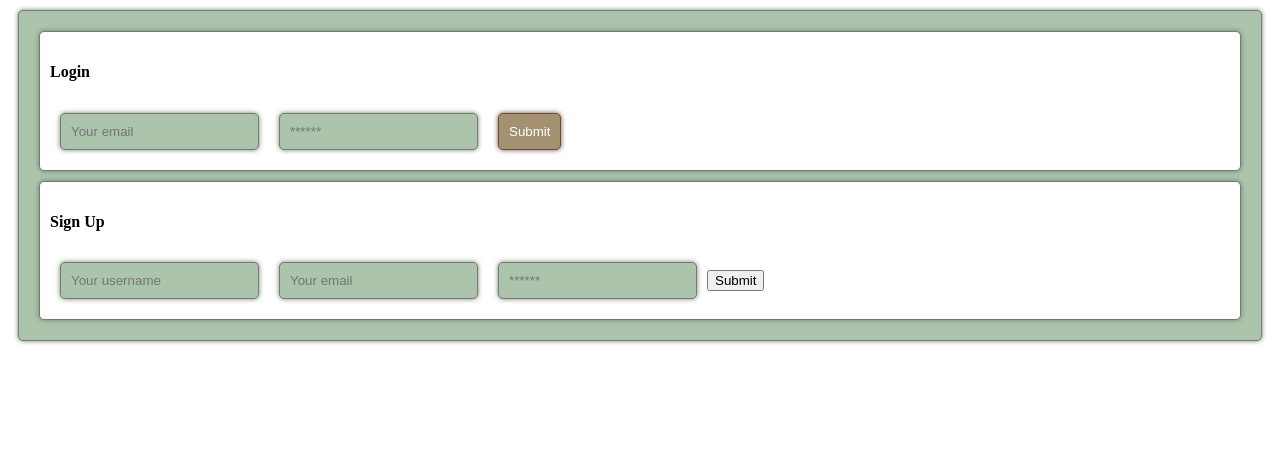
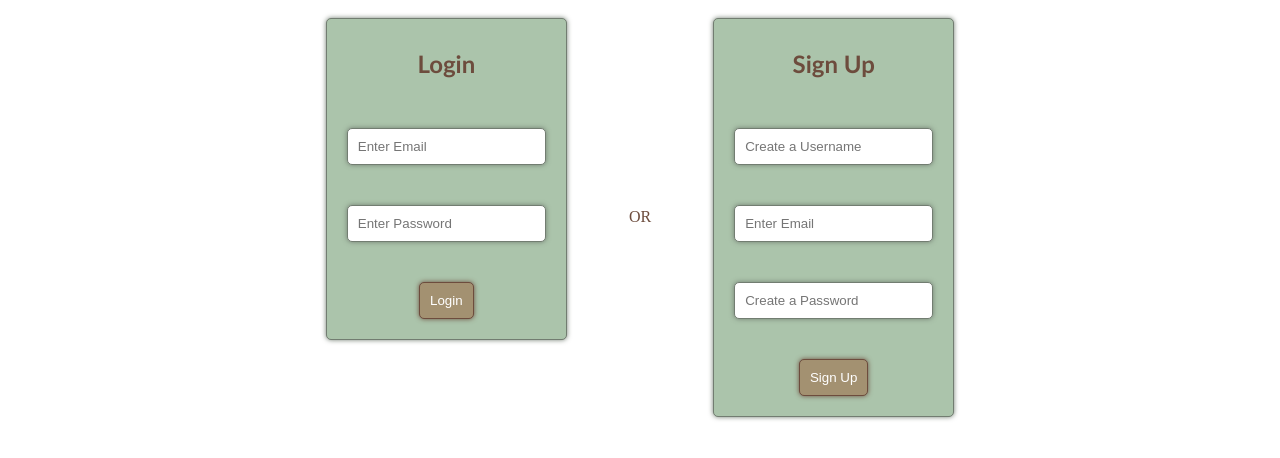
Before and after one commit to nava003/The_Hobby_House, a React (Vite) app in the folder client/: page /login in a window 1280 px wide. Shown: the top 458 px of the page. Built offline with nearby package versions, Linux system fonts and the light colour scheme.

Commit message:
login styling

```diff
--- a/client/src/components/LoginForm/index.jsx
+++ b/client/src/components/LoginForm/index.jsx
@@ -1,12 +1,12 @@
-import { useState } from 'react';
-import { Link } from 'react-router-dom';
-import { useMutation } from '@apollo/client';
-import { LOGIN_USER } from '../../utils/mutations.js';
+import { useState } from "react";
+import { Link } from "react-router-dom";
+import { useMutation } from "@apollo/client";
+import { LOGIN_USER } from "../../utils/mutations.js";
 
-import Auth from '../../utils/auth.js';
+import Auth from "../../utils/auth.js";
 
 const Login = (props) => {
-  const [formState, setFormState] = useState({ email: '', password: '' });
+  const [formState, setFormState] = useState({ email: "", password: "" });
   const [login, { error, data }] = useMutation(LOGIN_USER);
 
   // update state based on form input changes
@@ -35,25 +35,25 @@ const Login = (props) => {
 
     // clear form values
     setFormState({
-      email: '',
-      password: '',
+      email: "",
+      password: "",
     });
   };
 
   return (
     <main className="">
-          <h4 className="">Login</h4>
-          <div className="">
+      {/* <h4 className="center">Login</h4> */}
+      <div className="flexCol">
         {data ? (
           <p>
-                Success! You may now head{' '}
-                <Link to="/">back to the homepage.</Link>
+            Success! You may now head <Link to="/">back to the homepage.</Link>
           </p>
         ) : (
-              <form onSubmit={handleFormSubmit}>
+          <form className="flexCol card" onSubmit={handleFormSubmit}>
+            <h2 className="center">Login</h2>
             <input
               className="form-input"
-                  placeholder="Your email"
+              placeholder="Enter Email"
               name="email"
               type="email"
               value={formState.email}
@@ -61,7 +61,7 @@ const Login = (props) => {
             />
             <input
               className="form-input"
-                  placeholder="******"
+              placeholder="Enter Password"
               name="password"
               type="password"
               value={formState.password}
@@ -69,19 +69,15 @@ const Login = (props) => {
             />
             <button
               className="button"
-                  style={{ cursor: 'pointer' }}
+              style={{ cursor: "pointer" }}
               type="submit"
             >
-                  Submit
+              Login
             </button>
           </form>
         )}
 
-            {error && (
-              <div className="">
-                {error.message}
-              </div>
-            )}
+        {error && <div className="">{error.message}</div>}
       </div>
     </main>
   );
--- a/client/src/components/SignupForm/index.jsx
+++ b/client/src/components/SignupForm/index.jsx
@@ -40,20 +40,20 @@ const Signup = () => {
 
   return (
     <main className="">
-      <div className="">
-        <div className="">
-          <h4 className="">Sign Up</h4>
-          <div className="">
+          {/* <h4 className="center">Sign Up</h4> */}
+          <div className="flexCol">
             {data ? (
               <p>
                 Success! You may now head{' '}
                 <Link to="/">back to the homepage.</Link>
               </p>
             ) : (
-              <form onSubmit={handleFormSubmit}>
+
+              <form className='flexCol card' onSubmit={handleFormSubmit}>
+                <h2 className="center">Sign Up</h2>
                 <input
                   className="form-input"
-                  placeholder="Your username"
+                  placeholder="Create a Username"
                   name="username"
                   type="text"
                   value={formState.name}
@@ -61,7 +61,7 @@ const Signup = () => {
                 />
                 <input
                   className="form-input"
-                  placeholder="Your email"
+                  placeholder="Enter Email"
                   name="email"
                   type="email"
                   value={formState.email}
@@ -69,30 +69,28 @@ const Signup = () => {
                 />
                 <input
                   className="form-input"
-                  placeholder="******"
+                  placeholder="Create a Password"
                   name="password"
                   type="password"
                   value={formState.password}
                   onChange={handleChange}
                 />
                 <button
-                  className=""
+                  className="button"
                   style={{ cursor: 'pointer' }}
                   type="submit"
                 >
-                  Submit
+                  Sign Up
                 </button>
               </form>
             )}
 
             {error && (
-              <div className="my-3 p-3 bg-danger text-white">
+              <div className="">
                 {error.message}
               </div>
             )}
           </div>
-        </div>
-      </div>
     </main>
   );
 };
--- a/client/src/main.css
+++ b/client/src/main.css
@@ -9,7 +9,7 @@
 }
 
 .card {
-    background-color: var(--white);
+    background-color: var(--light-green);
     border: 1px solid var(--dark-green);
     border-radius: 5px;
     box-shadow: 0 0 5px var(--dark-green);
@@ -17,13 +17,10 @@
     padding: 10px;
 }
 
-.card-header {
-    background-color: var(--light-brown);
-    border: 1px solid var(--brown);
-    border-radius: 5px;
-    box-shadow: 0 0 5px var(--brown);
-    margin: 10px;
-    padding: 10px;
+.card h2 {
+    color: var(--brown);
+    /* border-bottom: 5px solid var(--brown); */
+    font-family:'Trebuchet MS', 'Lucida Sans Unicode', 'Lucida Grande', 'Lucida Sans', Arial, sans-serif
 }
 
 .card-body {
@@ -44,6 +41,34 @@
     padding: 10px;
 }
 
+.flexBox {
+    display: flex;
+    flex-direction: row;
+    justify-content: center;
+}
+
+.flexBox div {
+    color: var(--brown);
+}
+
+.center {
+    display: flex;
+    justify-content: center;
+    align-items: center;
+    text-align: center;
+}
+
+.smallDiv {
+    width: 10%;
+}
+
+.flexCol {
+    display: flex;
+    flex-direction: column;
+    align-items: center;
+    gap: 20px;
+  }
+
 .button {
     background-color: var(--light-brown);
     border: 1px solid var(--brown);
@@ -55,7 +80,7 @@
 }
 
 .form-input {
-    background-color: var(--light-green);
+    /* background-color: var(--light-green); */
     border: 1px solid var(--dark-green);
     border-radius: 5px;
     box-shadow: 0 0 5px var(--dark-green);
--- a/client/src/pages/Login.jsx
+++ b/client/src/pages/Login.jsx
@@ -8,15 +8,18 @@ const LoginSignup = () => {
 
   return (
     <main>
-      <div className="box">
+      <div className="flexBox">
         <div
-          className="card"
+          className=""
           // style={{ border: '1px dotted #1a1a1a' }}
         >
           <Login />
         </div>
+        <div className='center smallDiv'>
+          <p>OR</p>
+        </div>
         <div
-          className="card"
+          className=""
           // style={{ border: '1px dotted #1a1a1a' }}
         >
           <Signup />
```
Lines whose indentation alone changed are shown as unchanged.
